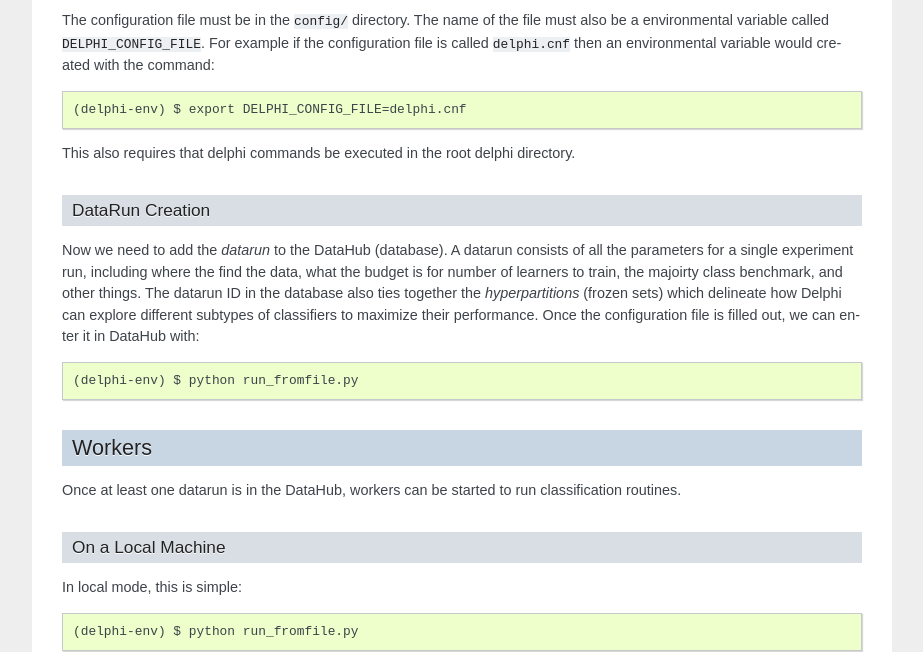
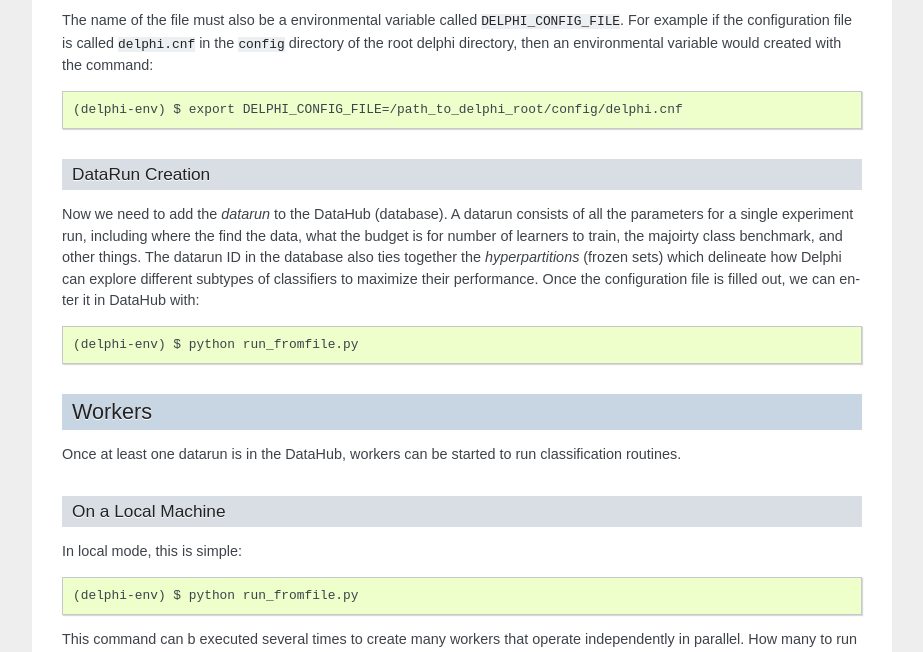
Before and after one commit to HDI-Project/ATM, a Sphinx documentation site: the page built from doc/tutorial.rst, in a window 1280 px wide and 900 px high, scrolled down 730 px, cut to the strip 248-900 px from the top of the window. Shown: the whole strip, without its empty margins (198-1121 px from the left). Built offline with Sphinx 7.4.7, drawn with Linux system fonts in a browser that asks for light colours.

Commit message:
update config environmental variable
Change the format of the configuration file environmental variable. It
must now be a full path to the configuration file. This way the config
file can be anywhere and delphi executables don’t have to be run from
the root delphi directory.

```diff
--- a/doc/tutorial.rst
+++ b/doc/tutorial.rst
@@ -43,13 +43,10 @@ The git repository is setup to ignore all files in the ``config`` folder except
 
 .. literalinclude:: ../config/delphi.cnf.template
 
-The configuration file must be in the ``config/`` directory.
 The name of the file must also be a environmental variable called ``DELPHI_CONFIG_FILE``.
-For example if the configuration file is called ``delphi.cnf`` then an environmental variable would created with the command::
+For example if the configuration file is called ``delphi.cnf`` in the ``config`` directory of the root delphi directory, then an environmental variable would created with the command::
 
-    (delphi-env) $ export DELPHI_CONFIG_FILE=delphi.cnf
-
-This also requires that delphi commands be executed in the root delphi directory.
+    (delphi-env) $ export DELPHI_CONFIG_FILE=/path_to_delphi_root/config/delphi.cnf
 
 DataRun Creation
 ^^^^^^^^^^^^^^^^
```
Also changed, not shown: .travis.yml, 1 other file.
